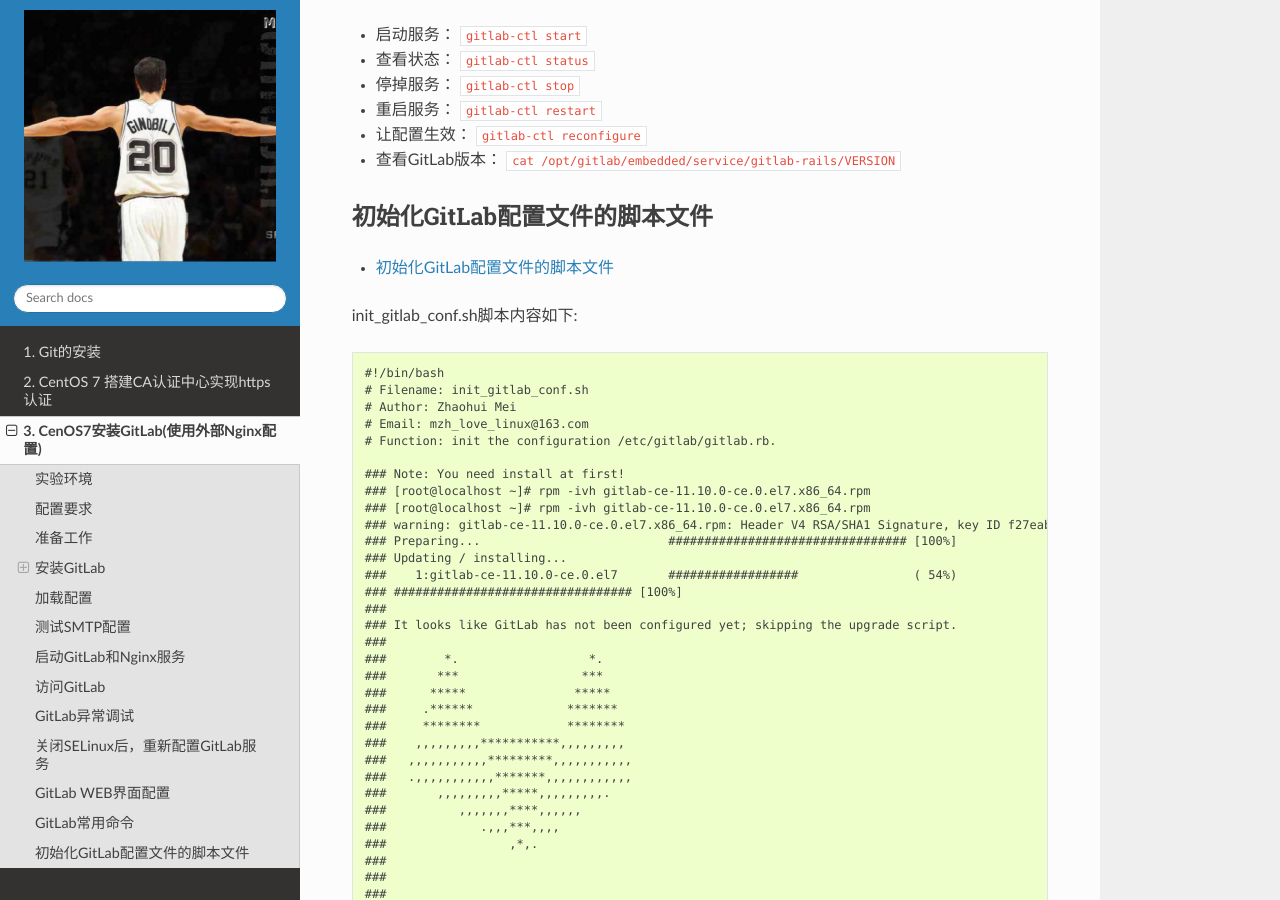
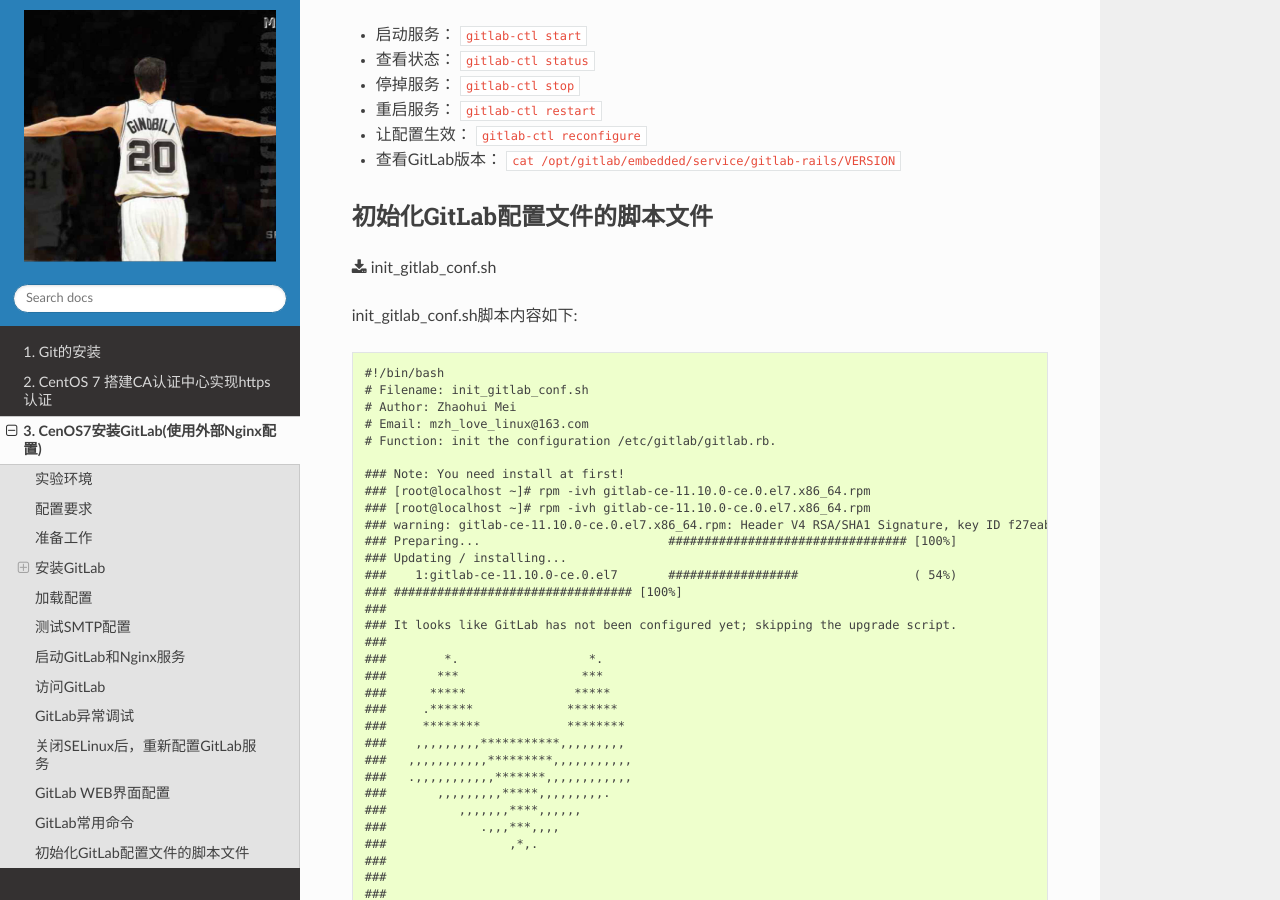
Before and after one commit to meizhaohui/hellogit, a Sphinx documentation site: the page built from source/centos7_install_gitlab_with_external_nginx.rst, in a window 1280 px wide and 900 px high, scrolled down 45888 px. Built offline with Sphinx 7.4.7 and the Read the Docs theme 2.0.0, drawn with Linux system fonts in a browser that asks for light colours.

Commit message:
update shell download link

```diff
--- a/source/centos7_install_gitlab_with_external_nginx.rst
+++ b/source/centos7_install_gitlab_with_external_nginx.rst
@@ -2133,7 +2133,8 @@ GitLab常用命令
 初始化GitLab配置文件的脚本文件
 -------------------------------------------------
 
-- `初始化GitLab配置文件的脚本文件 <https://github.com/meizhaohui/hellogit/blob/master/source/scripts/init_gitlab_conf.sh>`_
+:download:`init_gitlab_conf.sh <./scripts/init_gitlab_conf.sh>`
+
 
 init_gitlab_conf.sh脚本内容如下::
 
```
